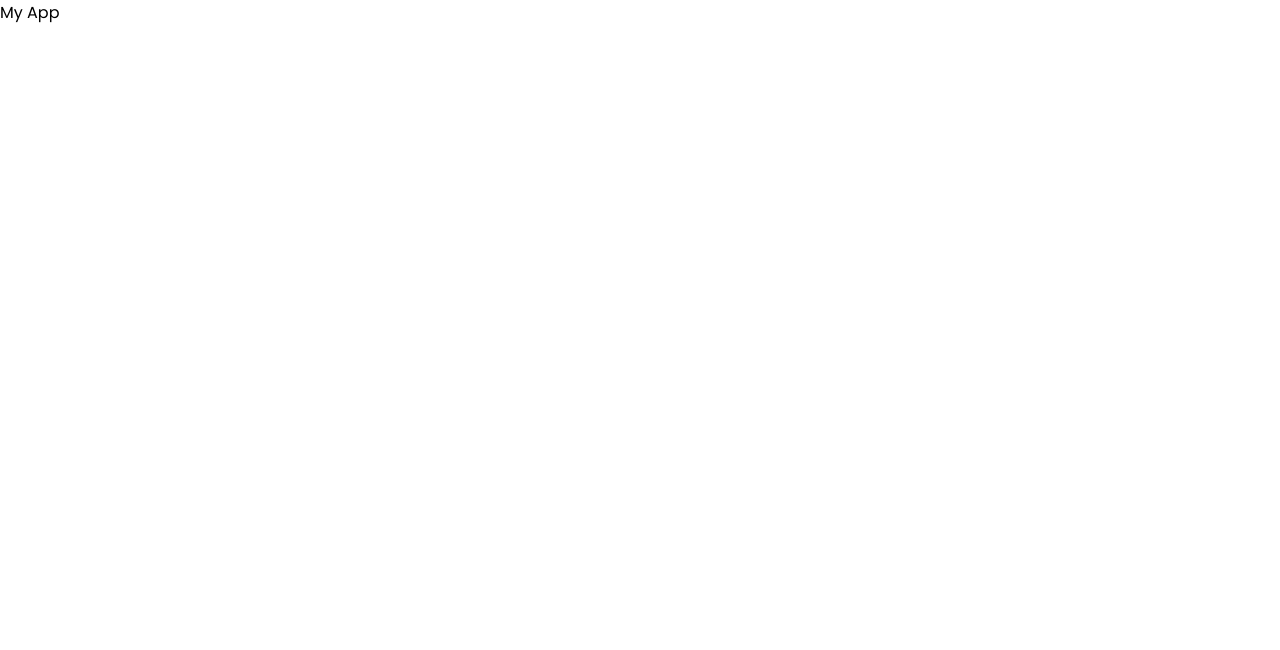
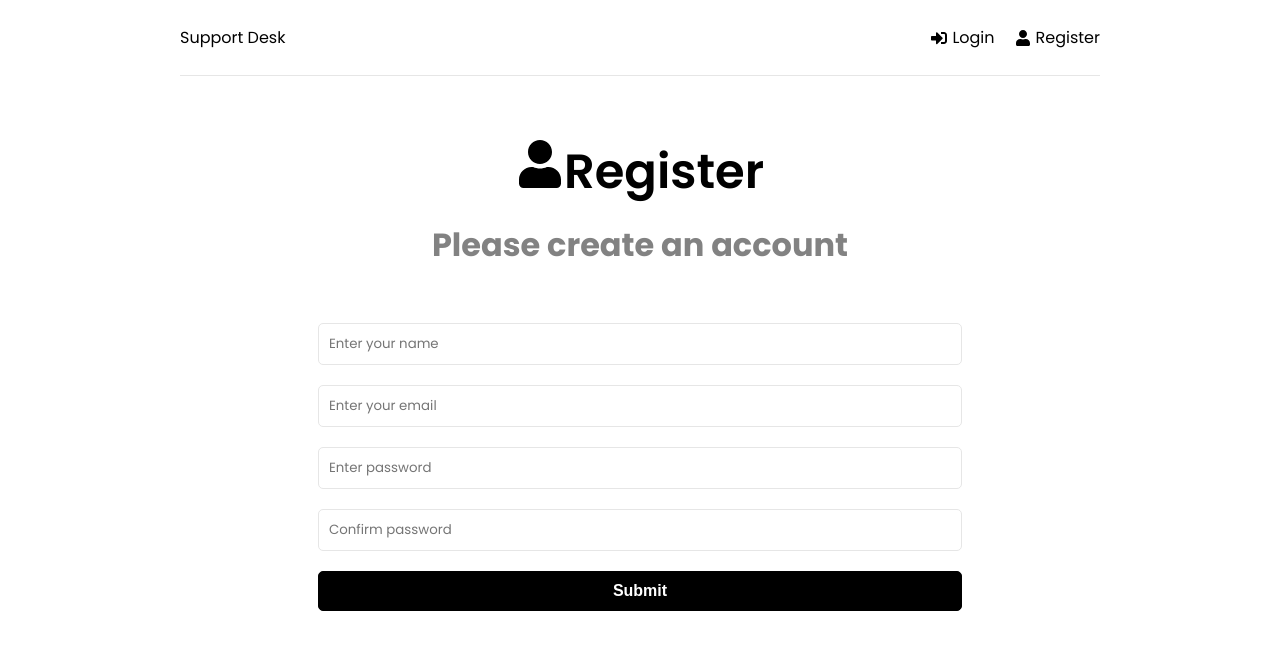
Before and after one commit to gbolahan7/supportdesk-app, a React (Create React App) app in the folder frontend/: page /register in a window 1280 px wide. Shown: the top 650 px of the page. Built offline with nearby package versions, Linux system fonts and the light colour scheme.

Commit message:
Home, login & register UI created

```diff
--- a/frontend/src/App.js
+++ b/frontend/src/App.js
@@ -1,12 +1,29 @@
-
+import {BrowserRouter as Router, Routes, Route} from 'react-router-dom'
+import { ToastContainer } from 'react-toastify'
+import 'react-toastify/dist/ReactToastify.css'
+import Header from './components/Header'
+import Home from './pages/Home'
+import Login from './pages/Login'
+import Register from './pages/Register'
 
 
 function App() {
-  return (
-    <div>
-      My App
-    </div>
-  );
+  return(
+    <>
+      <Router>
+        <div className='container'>
+          <Header/>
+          <Routes>
+            <Route path='/' element={<Home/>}/>
+            <Route path='/login' element={<Login/>}/>
+            <Route path='/register' element={<Register/>}/>
+          </Routes>
+        </div>
+      </Router>
+      <ToastContainer />
+
+    </>
+  )
 }
 
 export default App;
--- /dev/null
+++ b/frontend/src/components/Header.jsx
@@ -0,0 +1,26 @@
+import React from 'react'
+import {FaSignInAlt, FaSignOutAlt, FaUser} from 'react-icons/fa'
+import {Link} from 'react-router-dom'
+
+export default function Header() {
+  return (
+    <header className='header'>
+        <div className='logo'>
+            <Link to='/'>Support Desk</Link>
+        </div>
+        <ul>
+            <li>
+                <Link to='/login'>
+                    <FaSignInAlt/> Login
+                </Link>
+            </li>
+
+            <li>
+                <Link to='/register'>
+                    <FaUser/> Register
+                </Link>
+            </li>
+        </ul>
+    </header>
+  )
+}
--- /dev/null
+++ b/frontend/src/pages/Home.jsx
@@ -0,0 +1,22 @@
+import React from 'react'
+import { FaQuestionCircle, FaTicketAlt } from 'react-icons/fa'
+import { Link } from 'react-router-dom'
+
+export default function Home() {
+  return (
+    <>
+    <section className='heading'>
+      <h1>What do you need help with?</h1>
+      <p>Please choose from an option below</p>
+    </section>
+
+    <Link to='/new-ticket' className='btn btn-reverse btn-block'>
+      <FaQuestionCircle /> Create New Ticket
+    </Link>
+
+    <Link to='/tickets' className='btn btn-block'>
+      <FaTicketAlt /> View My Tickets
+    </Link>
+  </>
+  )
+}
--- /dev/null
+++ b/frontend/src/pages/Login.jsx
@@ -0,0 +1,68 @@
+import { useState } from 'react'
+import { toast } from 'react-toastify'
+import { FaSignInAlt } from 'react-icons/fa'
+
+function Login() {
+  const [formData, setFormData] = useState({
+    email: '',
+    password: '',
+  })
+
+  const { email, password } = formData
+
+  const onChange = (e) => {
+    setFormData((prevState) => ({
+      ...prevState,
+      [e.target.name]: e.target.value,
+    }))
+  }
+
+  const onSubmit = (e) => {
+    e.preventDefault()
+  }
+
+  return (
+    <>
+      <section className='heading'>
+        <h1>
+          <FaSignInAlt /> Login
+        </h1>
+        <p>Please log in to get support</p>
+      </section>
+
+      <section className='form'>
+        <form onSubmit={onSubmit}>
+          <div className='form-group'>
+            <input
+              type='email'
+              className='form-control'
+              id='email'
+              name='email'
+              value={email}
+              onChange={onChange}
+              placeholder='Enter your email'
+              required
+            />
+          </div>
+          <div className='form-group'>
+            <input
+              type='password'
+              className='form-control'
+              id='password'
+              name='password'
+              value={password}
+              onChange={onChange}
+              placeholder='Enter password'
+              required
+            />
+          </div>
+          <div className='form-group'>
+            <button className='btn btn-block'>Submit</button>
+          </div>
+        </form>
+      </section>
+    </>
+  )
+}
+
+export default Login
--- /dev/null
+++ b/frontend/src/pages/Register.jsx
@@ -0,0 +1,101 @@
+import { useState } from 'react'
+import { toast } from 'react-toastify'
+import { FaUser } from 'react-icons/fa'
+
+function Register() {
+
+    //form state
+  const [formData, setFormData] = useState({
+    name: '',
+    email: '',
+    password: '',
+    password2: '',
+  })
+
+  //destructuring the form data
+  const { name, email, password, password2 } = formData
+
+  const onChange = (e) => {
+    setFormData((prevState) => ({
+      ...prevState,
+      [e.target.name]: e.target.value,
+    }))
+  }
+
+  const onSubmit = (e) => {
+    e.preventDefault()
+
+    if (password !== password2) {
+      toast.error('Passwords do not match')
+    }
+  }
+
+  return (
+    <>
+      <section className='heading'>
+        <h1>
+          <FaUser />Register
+        </h1>
+        <p>Please create an account</p>
+      </section>
+
+      <section className='form'>
+        <form onSubmit={onSubmit}>
+          <div className='form-group'>
+            <input
+              type='text'
+              className='form-control'
+              id='name'
+              name='name'
+              value={name}
+              onChange={onChange}
+              placeholder='Enter your name'
+              required
+            />
+          </div>
+          <div className='form-group'>
+            <input
+              type='email'
+              className='form-control'
+              id='email'
+              name='email'
+              value={email}
+              onChange={onChange}
+              placeholder='Enter your email'
+              required
+            />
+          </div>
+          <div className='form-group'>
+            <input
+              type='password'
+              className='form-control'
+              id='password'
+              name='password'
+              value={password}
+              onChange={onChange}
+              placeholder='Enter password'
+              required
+            />
+          </div>
+          <div className='form-group'>
+            <input
+              type='password'
+              className='form-control'
+              id='password2'
+              name='password2'
+              value={password2}
+              onChange={onChange}
+              placeholder='Confirm password'
+              required
+            />
+          </div>
+          <div className='form-group'>
+            <button className='btn btn-block'>Submit</button>
+          </div>
+        </form>
+      </section>
+    </>
+  )
+}
+
+export default Register;
```
